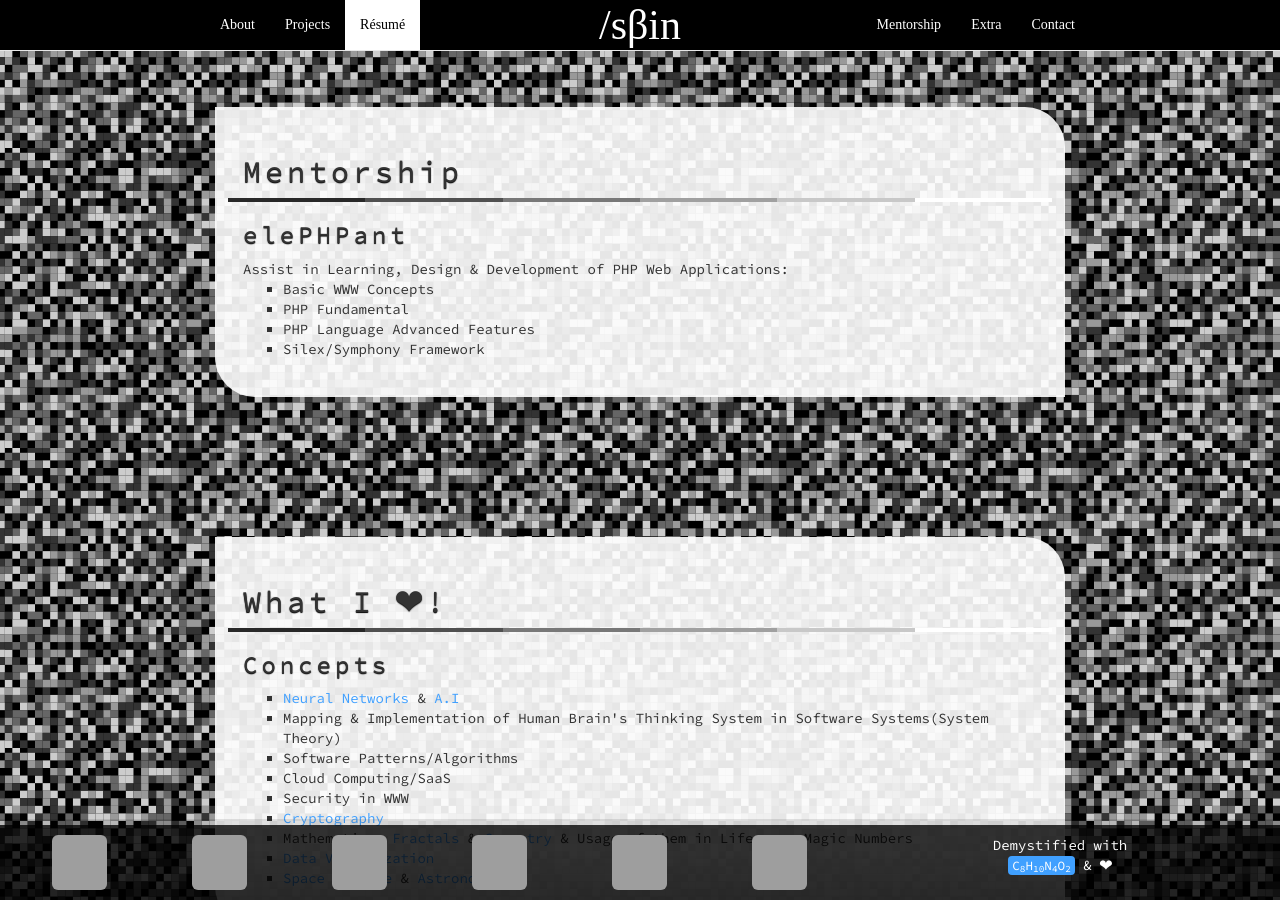
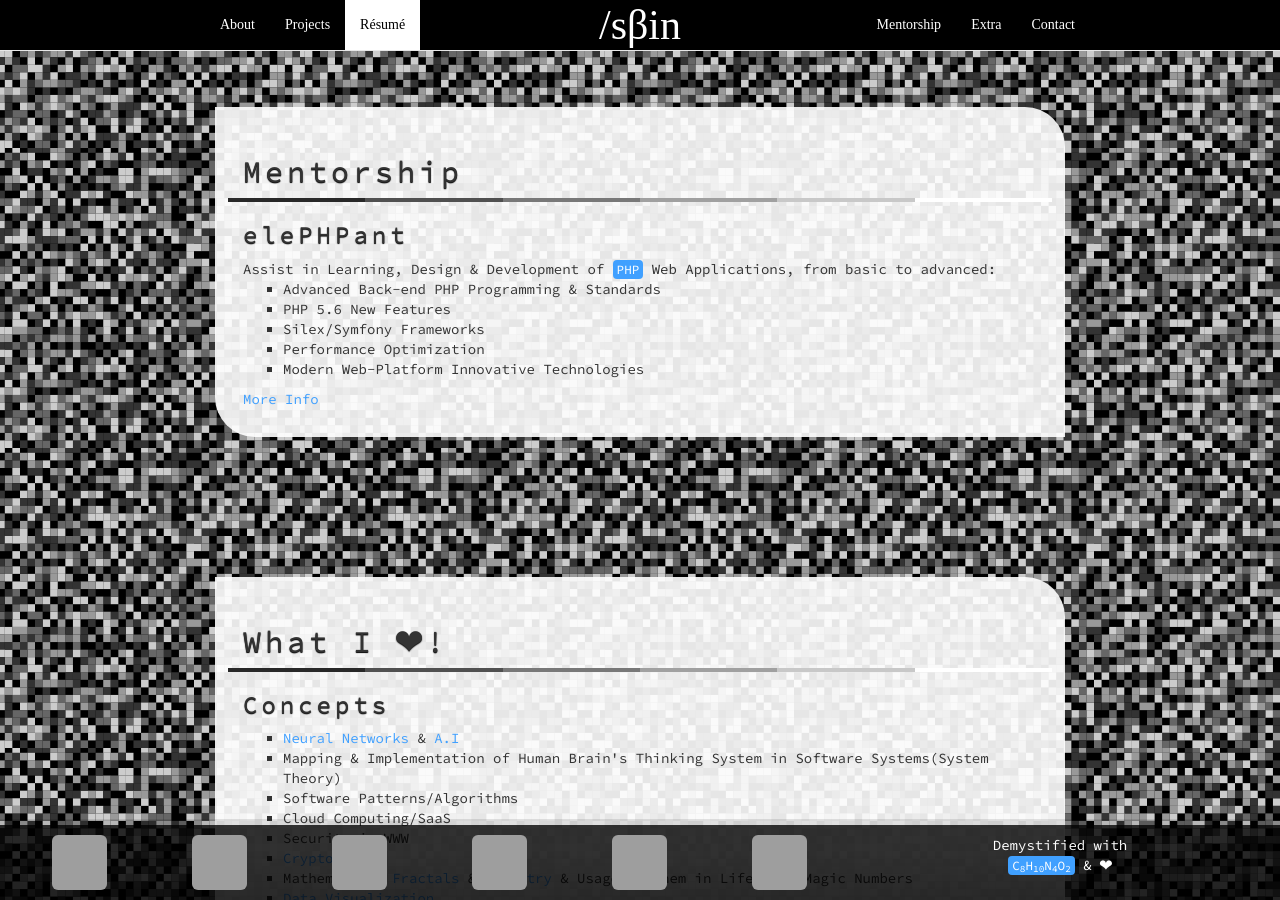
Before and after one commit to slashsBin/slashsBin.github.io, a Jekyll site: the page built from index.html, in a window 1280 px wide and 900 px high, scrolled down 4052 px, cut to the strip 0-900 px from the top of the window. Built offline with Jekyll 4.4.1, drawn with Linux system fonts in a browser that asks for light colours; nearby versions of some CDN libraries; some web fonts are replaced; comment, search, counter and statistics services are not loaded; grey boxes are pictures that could not be loaded.

Commit message:
Update elePHPant Mentoring Description

```diff
--- a/_includes/masks/mentorship.html
+++ b/_includes/masks/mentorship.html
@@ -2,10 +2,13 @@
 <div class="row companion"><div class="col-xs-2"></div><div class="col-xs-2"></div><div class="col-xs-2"></div><div class="col-xs-2"></div><div class="col-xs-2"></div><div class="col-xs-2"></div></div>
 
 <h3>elePHPant</h3>
-Assist in Learning, Design &amp; Development of PHP Web Applications:
+Assist in Learning, Design &amp; Development of <code>PHP</code> Web Applications, from basic to advanced:
 <ul>
-    <li>Basic WWW Concepts</li>
-    <li>PHP Fundamental</li>
-    <li>PHP Language Advanced Features</li>
-    <li>Silex/Symphony Framework</li>
+    <li>Advanced Back-end PHP Programming &amp; Standards</li>
+    <li>PHP 5.6 New Features</li>
+    <li>Silex/Symfony Frameworks</li>
+    <li>Performance Optimization</li>
+    <li>Modern Web-Platform Innovative Technologies</li>
 </ul>
+
+<a href="/mentor-elePHPant/" target="_blank">More Info</a>
```
